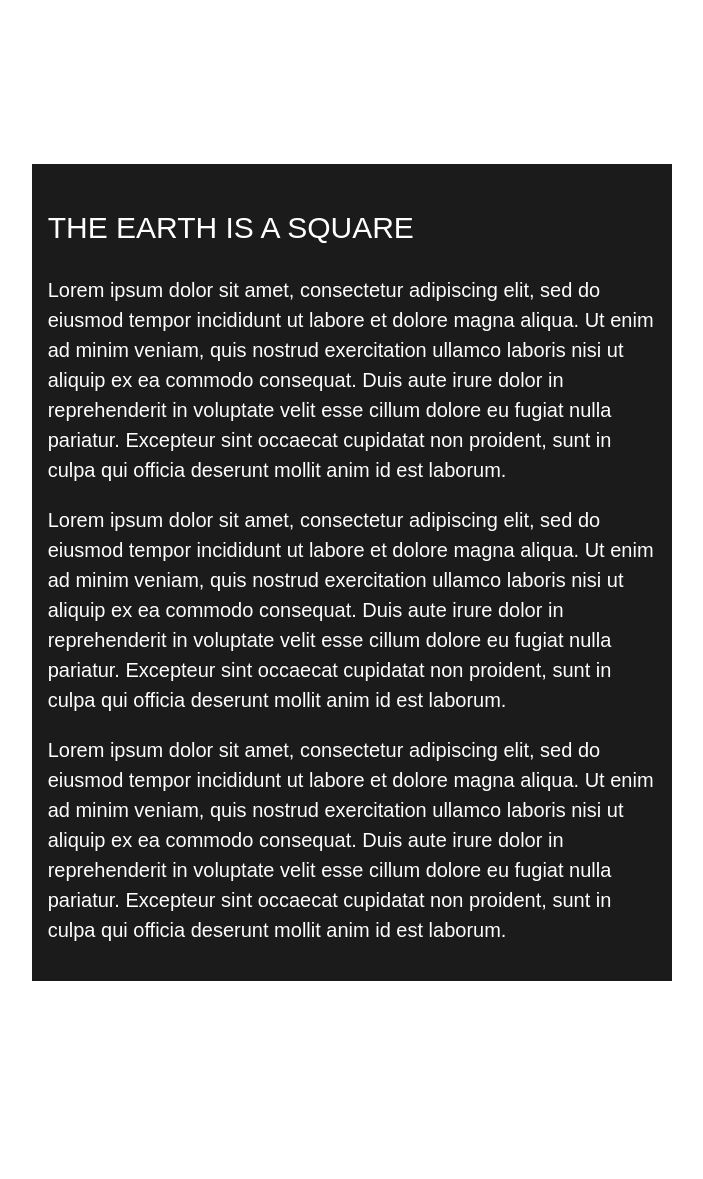
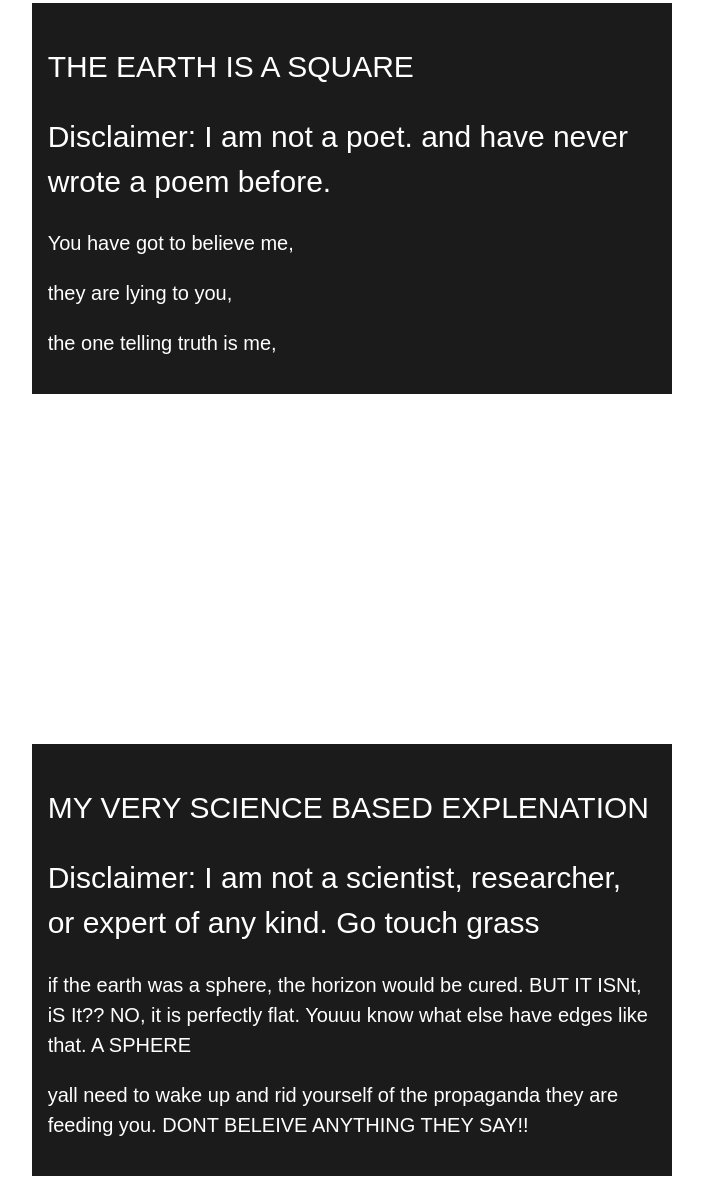
Before and after one commit to Rithunyaa/polygon_3d, a website built with Vite: page index.html in a window 1280 px wide. Shown: the part 1028-2207 px from the top of the page, without its empty margins (83-786 px from the left). Built offline with nearby package versions, Linux system fonts and the light colour scheme; animation ran at ten frames a second.

Commit message:
DONE WITH TEXT

```diff
--- a/index.html
+++ b/index.html
@@ -17,36 +17,38 @@
       </header>
       <section class=”left”>
         <h2>THE EARTH IS A SQUARE</h2>
+        <h1>Disclaimer: I am not a poet. and have never wrote a poem before.</h1>
         <p>
-          Lorem ipsum dolor sit amet, consectetur adipiscing elit, sed do eiusmod tempor incididunt ut labore et dolore magna aliqua. Ut enim ad minim veniam, quis nostrud exercitation ullamco laboris nisi ut aliquip ex ea commodo consequat. Duis aute irure dolor in reprehenderit in voluptate velit esse cillum dolore eu fugiat nulla pariatur. Excepteur sint occaecat cupidatat non proident, sunt in culpa qui officia deserunt mollit anim id est laborum.
+  You have got to believe me,
 </p>
 <p>
-          Lorem ipsum dolor sit amet, consectetur adipiscing elit, sed do eiusmod tempor incididunt ut labore et dolore magna aliqua. Ut enim ad minim veniam, quis nostrud exercitation ullamco laboris nisi ut aliquip ex ea commodo consequat. Duis aute irure dolor in reprehenderit in voluptate velit esse cillum dolore eu fugiat nulla pariatur. Excepteur sint occaecat cupidatat non proident, sunt in culpa qui officia deserunt mollit anim id est laborum.
+  they are lying to you,
 </p>
 <p>
-          Lorem ipsum dolor sit amet, consectetur adipiscing elit, sed do eiusmod tempor incididunt ut labore et dolore magna aliqua. Ut enim ad minim veniam, quis nostrud exercitation ullamco laboris nisi ut aliquip ex ea commodo consequat. Duis aute irure dolor in reprehenderit in voluptate velit esse cillum dolore eu fugiat nulla pariatur. Excepteur sint occaecat cupidatat non proident, sunt in culpa qui officia deserunt mollit anim id est laborum.
+  the one telling truth is me,
 </p>
       </section>
       <section class="light">
+        <h2>MY VERY SCIENCE BASED EXPLENATION</h2>
+        <h1>Disclaimer: I am not a scientist, researcher, or expert of any kind. Go touch grass</h1>
         <p>
-          Lorem ipsum dolor sit amet, consectetur adipiscing elit, sed do eiusmod tempor incididunt ut labore et dolore magna aliqua. Ut enim ad minim veniam, quis nostrud exercitation ullamco laboris nisi ut aliquip ex ea commodo consequat. Duis aute irure dolor in reprehenderit in voluptate velit esse cillum dolore eu fugiat nulla pariatur. Excepteur sint occaecat cupidatat non proident, sunt in culpa qui officia deserunt mollit anim id est laborum.
+          if the earth was a sphere, the horizon would be cured. BUT IT ISNt, iS It?? NO, it is perfectly flat. Youuu know what else have edges like that. A SPHERE
         </p>
         <p>
-          Lorem ipsum dolor sit amet, consectetur adipiscing elit, sed do eiusmod tempor incididunt ut labore et dolore magna aliqua. Ut enim ad minim veniam, quis nostrud exercitation ullamco laboris nisi ut aliquip ex ea commodo consequat. Duis aute irure dolor in reprehenderit in voluptate velit esse cillum dolore eu fugiat nulla pariatur. Excepteur sint occaecat cupidatat non proident, sunt in culpa qui officia deserunt mollit anim id est laborum.
+          yall need to wake up and rid yourself of the propaganda they are feeding you. DONT BELEIVE ANYTHING THEY SAY!!
         </p>
 
       </section>
 
 
       <section class="left">
+       <h2>MY VERY SCIENCE BASED EXPLENATION Pt.2</h2>
+        <h1>Warning: the following words may be rage-baiting</h1>
         <p>
-          Lorem ipsum dolor sit amet, consectetur adipiscing elit, sed do eiusmod tempor incididunt ut labore et dolore magna aliqua. Ut enim ad minim veniam, quis nostrud exercitation ullamco laboris nisi ut aliquip ex ea commodo consequat. Duis aute irure dolor in reprehenderit in voluptate velit esse cillum dolore eu fugiat nulla pariatur. Excepteur sint occaecat cupidatat non proident, sunt in culpa qui officia deserunt mollit anim id est laborum.
+          Do you guys see the 3d model in fornt of you?? it clearly does not have a moon and is deifntely canon and lore acurate!!
         </p>
         <p>
-          Lorem ipsum dolor sit amet, consectetur adipiscing elit, sed do eiusmod tempor incididunt ut labore et dolore magna aliqua. Ut enim ad minim veniam, quis nostrud exercitation ullamco laboris nisi ut aliquip ex ea commodo consequat. Duis aute irure dolor in reprehenderit in voluptate velit esse cillum dolore eu fugiat nulla pariatur. Excepteur sint occaecat cupidatat non proident, sunt in culpa qui officia deserunt mollit anim id est laborum.
-        </p>
-        <p>
-          Lorem ipsum dolor sit amet, consectetur adipiscing elit, sed do eiusmod tempor incididunt ut labore et dolore magna aliqua. Ut enim ad minim veniam, quis nostrud exercitation ullamco laboris nisi ut aliquip ex ea commodo consequat. Duis aute irure dolor in reprehenderit in voluptate velit esse cillum dolore eu fugiat nulla pariatur. Excepteur sint occaecat cupidatat non proident, sunt in culpa qui officia deserunt mollit anim id est laborum.
+          brace yourselves....the mooon landing never happended. THATS RIGHT!! Who knows if Neal Armstrong even existed or not?? it is clearly such a fake name, yalllll
         </p>
       </section>
 
--- a/style.css
+++ b/style.css
@@ -23,7 +23,7 @@ main {
   header {
     background: rgba(15, 15, 15, 0.95);
     grid-column: 2 / span 5;
-    font-size: 40px;
+    font-size: 35px;
     padding: 32px;
     margin-bottom: 350px;
   }
```
Lines whose indentation alone changed are shown as unchanged.
